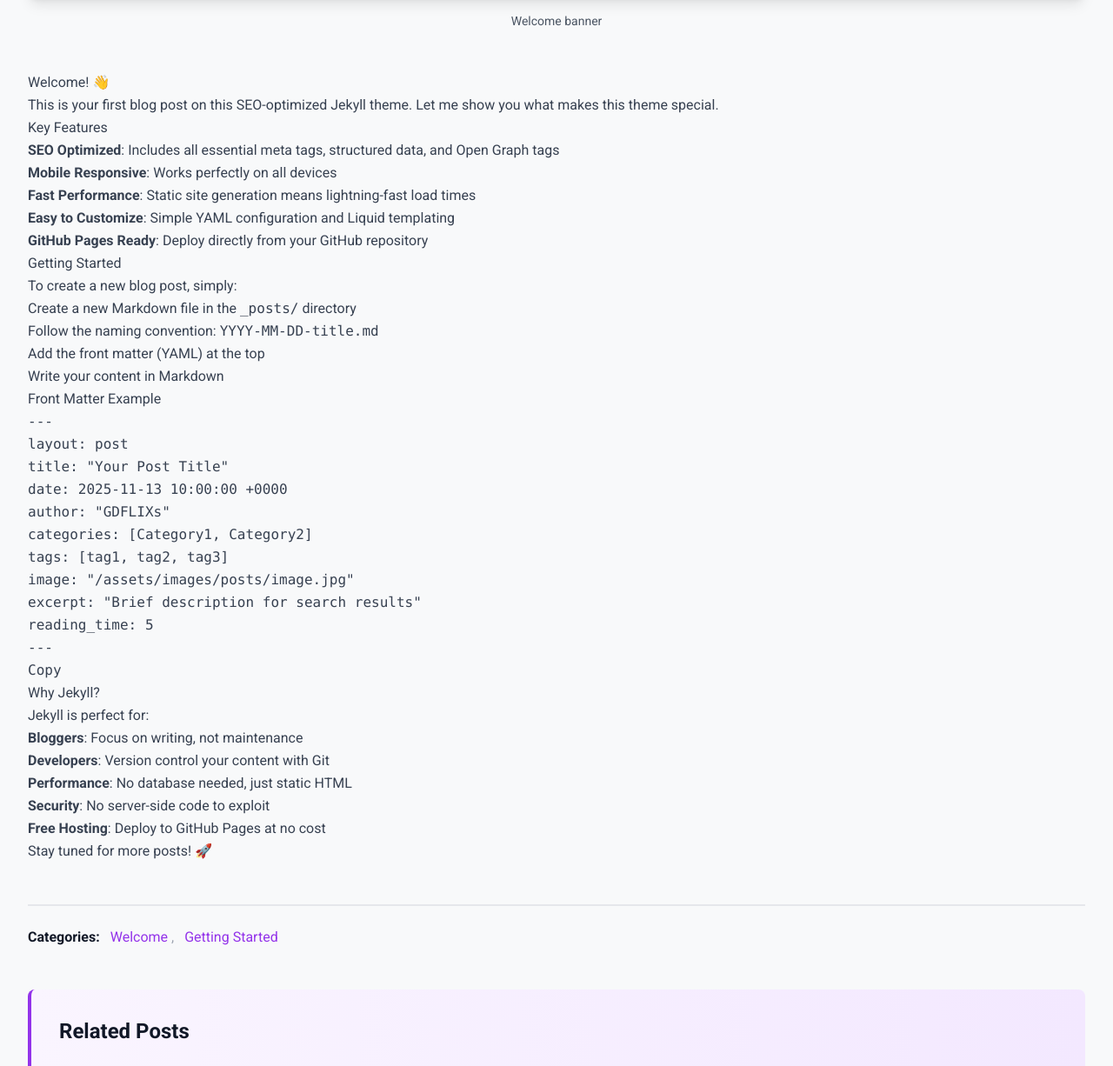
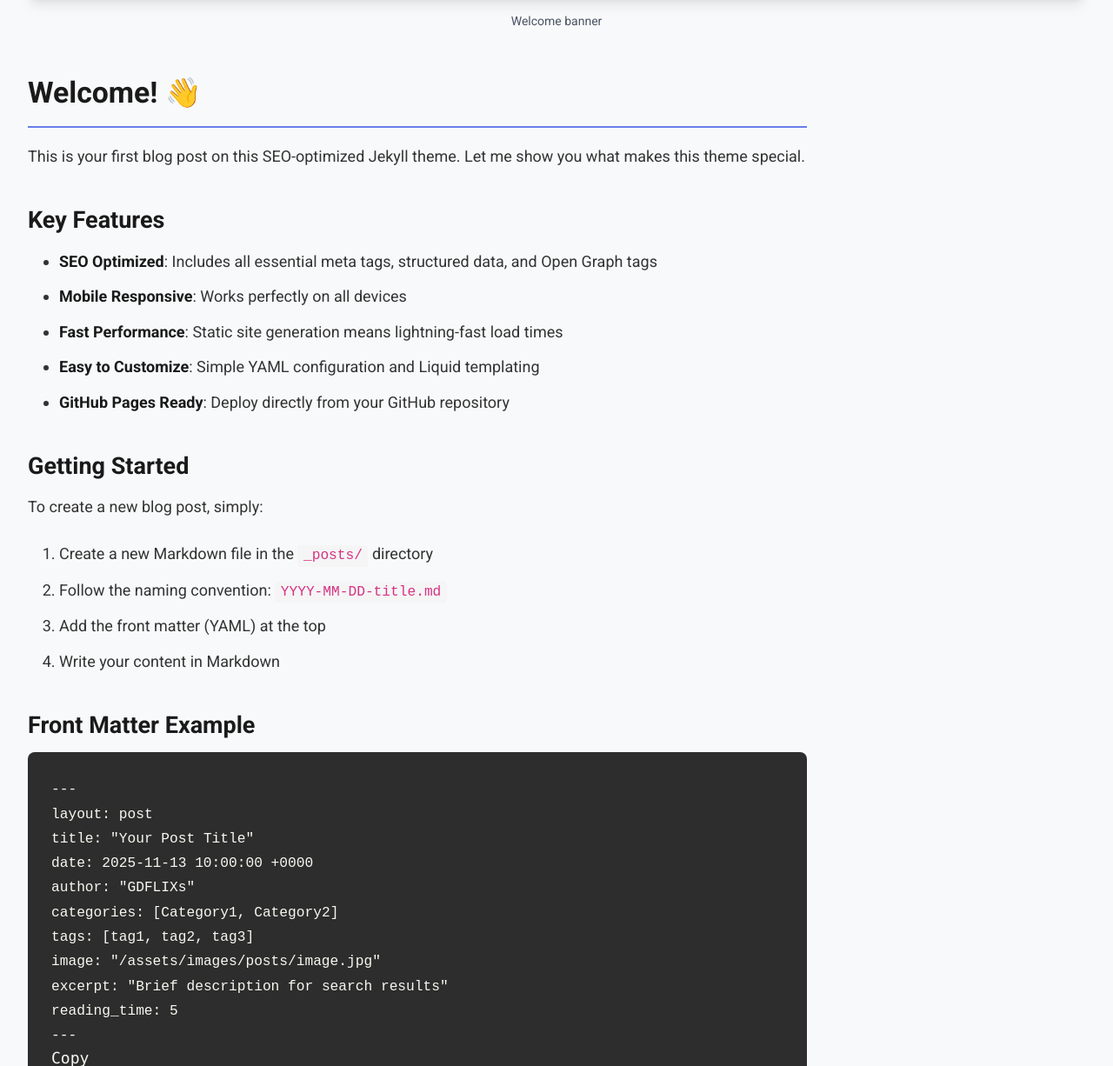
Before and after one commit to gdflixs/gdflixs.github.io, a Jekyll site: the page built from _posts/2025-11-13-my-first-post.md, in a window 1280 px wide and 1400 px high, scrolled down 578 px. Shown: the part 174-1400 px from the top of the window at 87% size. Built offline with Jekyll 4.4.1, drawn with Linux system fonts in a browser that asks for light colours; nearby versions of some CDN libraries.

Commit message:
prose issues fixed

```diff
--- a/_layouts/post.html
+++ b/_layouts/post.html
@@ -52,7 +52,7 @@ layout: default
         </figure>
 
         <!-- Article Body -->
-        <div class="prose prose-lg max-w-none mb-12 text-gray-700 leading-relaxed" itemprop="articleBody">
+        <div class="prose prose-lg max-w-4xl mb-12" itemprop="articleBody">
             {{ content }}
         </div>
 
--- a/assets/css/style.css
+++ b/assets/css/style.css
@@ -7,6 +7,173 @@
     margin: 0;
     padding: 0;
     box-sizing: border-box;
+}
+
+/* ============================================
+   Prose/Article Styling
+   ============================================ */
+.prose {
+    color: #333;
+    line-height: 1.75;
+}
+
+.prose h1,
+.prose h2,
+.prose h3,
+.prose h4,
+.prose h5,
+.prose h6 {
+    color: #1a1a1a;
+    font-weight: 700;
+    margin-top: 1.5em;
+    margin-bottom: 0.5em;
+    line-height: 1.3;
+}
+
+.prose h1 {
+    font-size: 2.25em;
+}
+
+.prose h2 {
+    font-size: 1.875em;
+    border-bottom: 2px solid #667eea;
+    padding-bottom: 0.5em;
+}
+
+.prose h3 {
+    font-size: 1.5em;
+}
+
+.prose h4 {
+    font-size: 1.25em;
+}
+
+.prose h5 {
+    font-size: 1.125em;
+}
+
+.prose h6 {
+    font-size: 1em;
+}
+
+.prose p {
+    margin-bottom: 1.25em;
+}
+
+.prose a {
+    color: #667eea;
+    text-decoration: none;
+    font-weight: 500;
+    transition: color 0.3s ease;
+}
+
+.prose a:hover {
+    color: #764ba2;
+    text-decoration: underline;
+}
+
+.prose strong {
+    color: #1a1a1a;
+    font-weight: 700;
+}
+
+.prose em {
+    font-style: italic;
+    color: #555;
+}
+
+.prose code {
+    background-color: #f5f5f5;
+    color: #d63384;
+    padding: 0.2em 0.4em;
+    border-radius: 3px;
+    font-family: 'Courier New', monospace;
+    font-size: 0.9em;
+}
+
+.prose pre {
+    background-color: #2d2d2d;
+    color: #f8f8f2;
+    padding: 1.5em;
+    border-radius: 8px;
+    overflow-x: auto;
+    margin-bottom: 1.5em;
+    line-height: 1.5;
+}
+
+.prose pre code {
+    background-color: transparent;
+    color: inherit;
+    padding: 0;
+    border-radius: 0;
+}
+
+.prose blockquote {
+    border-left: 4px solid #667eea;
+    padding-left: 1.5em;
+    margin-left: 0;
+    margin-bottom: 1.5em;
+    color: #666;
+    font-style: italic;
+}
+
+.prose ul,
+.prose ol {
+    margin-bottom: 1.5em;
+    padding-left: 2em;
+}
+
+.prose li {
+    margin-bottom: 0.5em;
+}
+
+.prose ul li {
+    list-style-type: disc;
+}
+
+.prose ol li {
+    list-style-type: decimal;
+}
+
+.prose table {
+    width: 100%;
+    border-collapse: collapse;
+    margin-bottom: 1.5em;
+}
+
+.prose table th {
+    background-color: #667eea;
+    color: white;
+    padding: 0.75em;
+    text-align: left;
+    font-weight: 700;
+}
+
+.prose table td {
+    border: 1px solid #ddd;
+    padding: 0.75em;
+}
+
+.prose table tr:nth-child(even) {
+    background-color: #f9f9f9;
+}
+
+.prose img {
+    max-width: 100%;
+    height: auto;
+    border-radius: 8px;
+    margin: 1.5em 0;
+    box-shadow: 0 4px 6px rgba(0, 0, 0, 0.1);
+}
+
+.prose hr {
+    border: none;
+    border-top: 2px solid #ddd;
+    margin: 2em 0;
+}
+
+.prose-lg {
+    font-size: 1.125em;
 }
 
 html,
```
